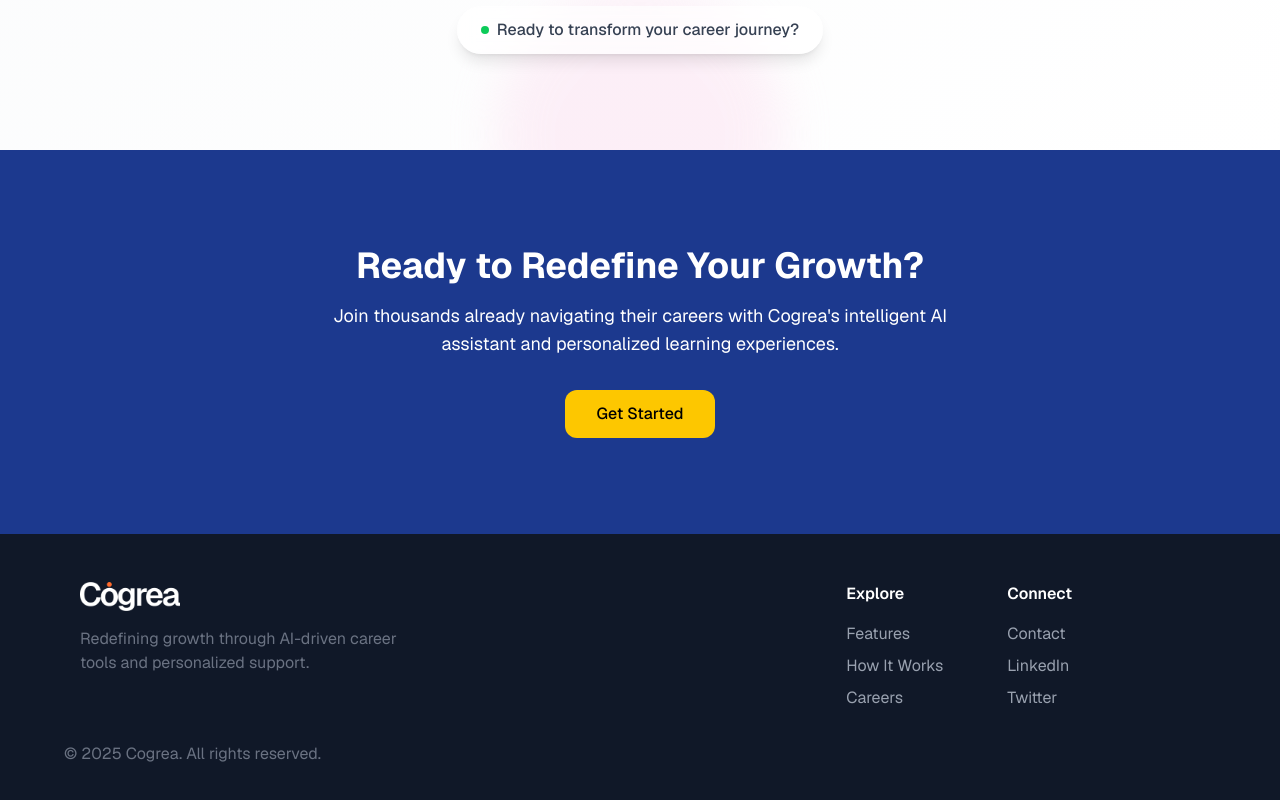
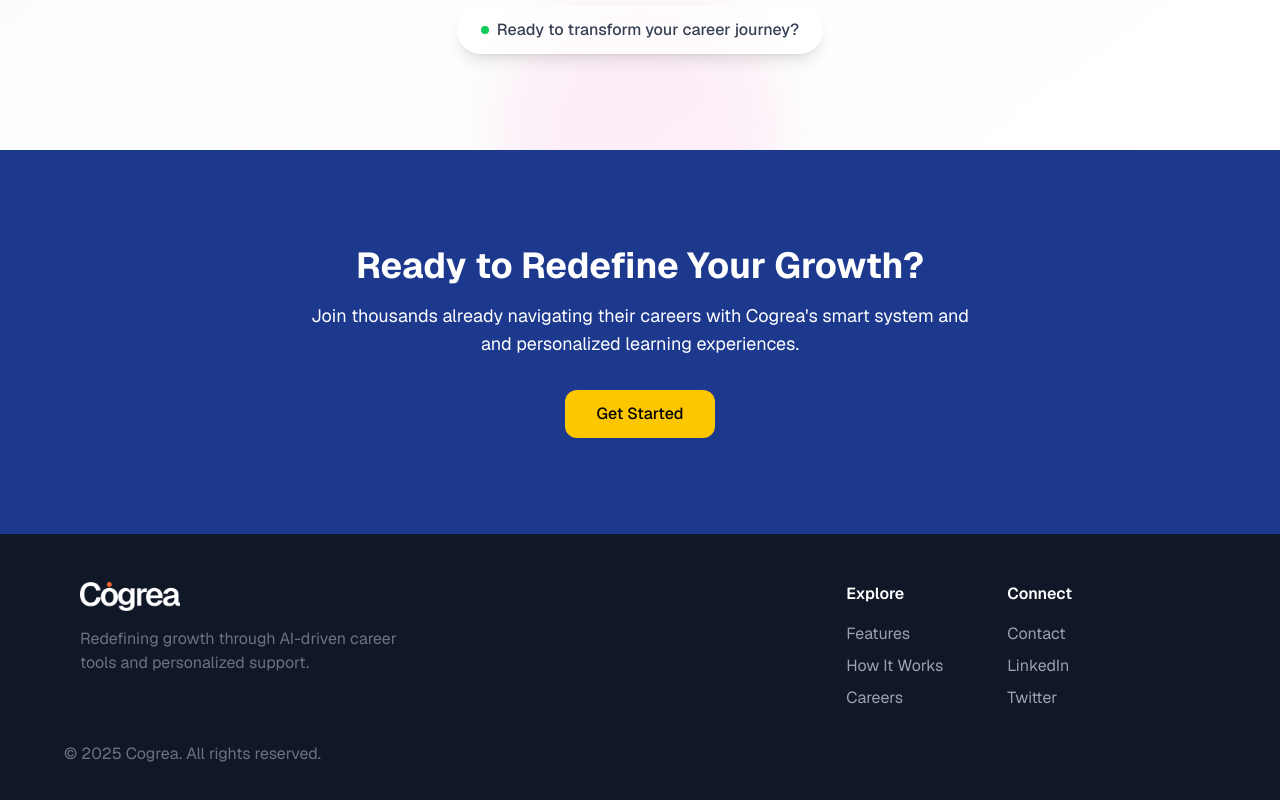
Before and after one commit to Paulelitee/cogrea, a Next.js app: page / in a window 1280 px wide. Shown: the part 2715-3515 px from the top of the page. Built offline with nearby package versions, Linux system fonts and the light colour scheme.

Commit message:
homepage changes

```diff
--- a/app/page.tsx
+++ b/app/page.tsx
@@ -302,7 +302,7 @@ export default function Home() {
               Ready to Redefine Your Growth?
             </h2>
             <p className="text-lg max-w-2xl mx-auto mb-8">
-              Join thousands already navigating their careers with Cogrea's intelligent AI assistant and personalized learning experiences.
+              Join thousands already navigating their careers with Cogrea's smart system and and personalized learning experiences.
             </p>
             <div className="flex flex-col sm:flex-row items-center justify-center gap-4 max-w-md mx-auto">
               <button
```
